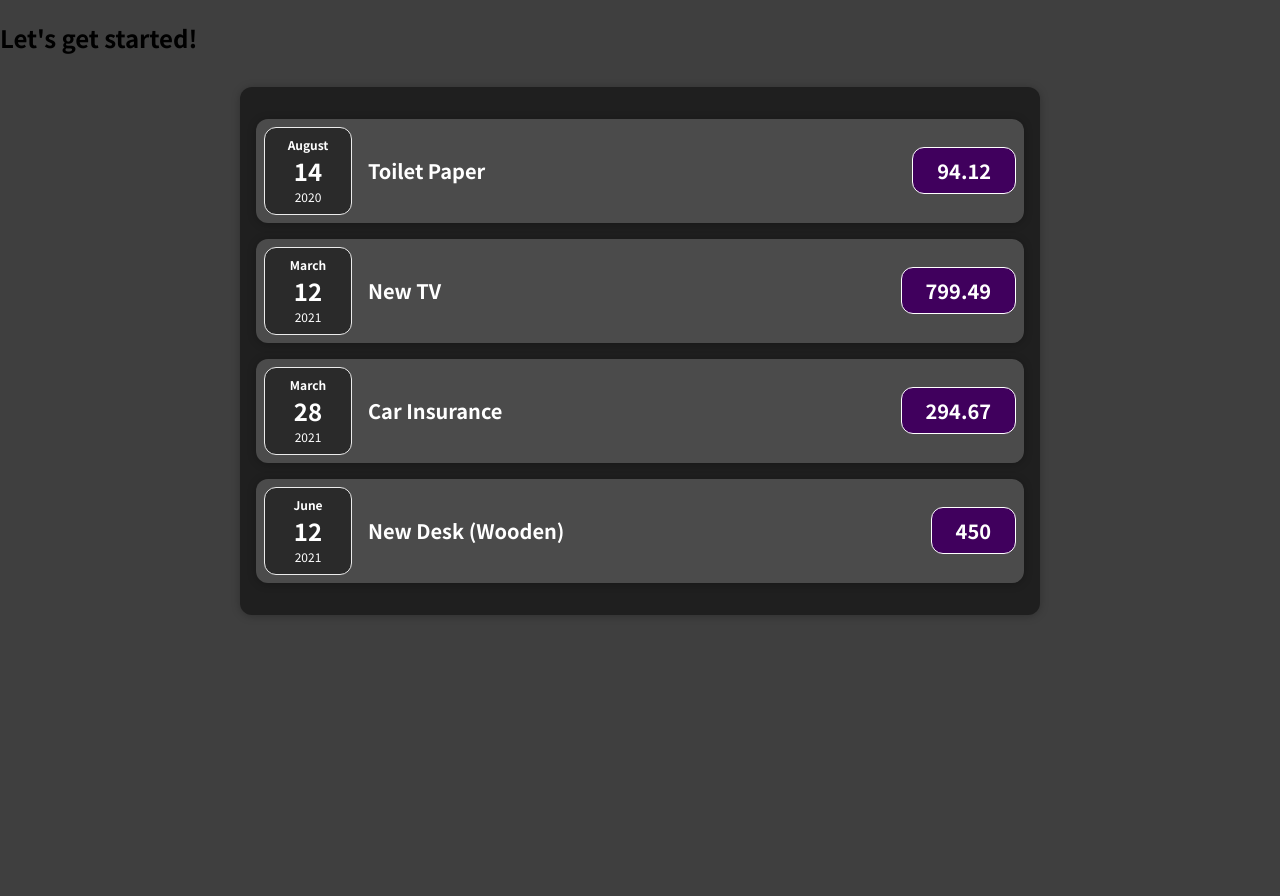
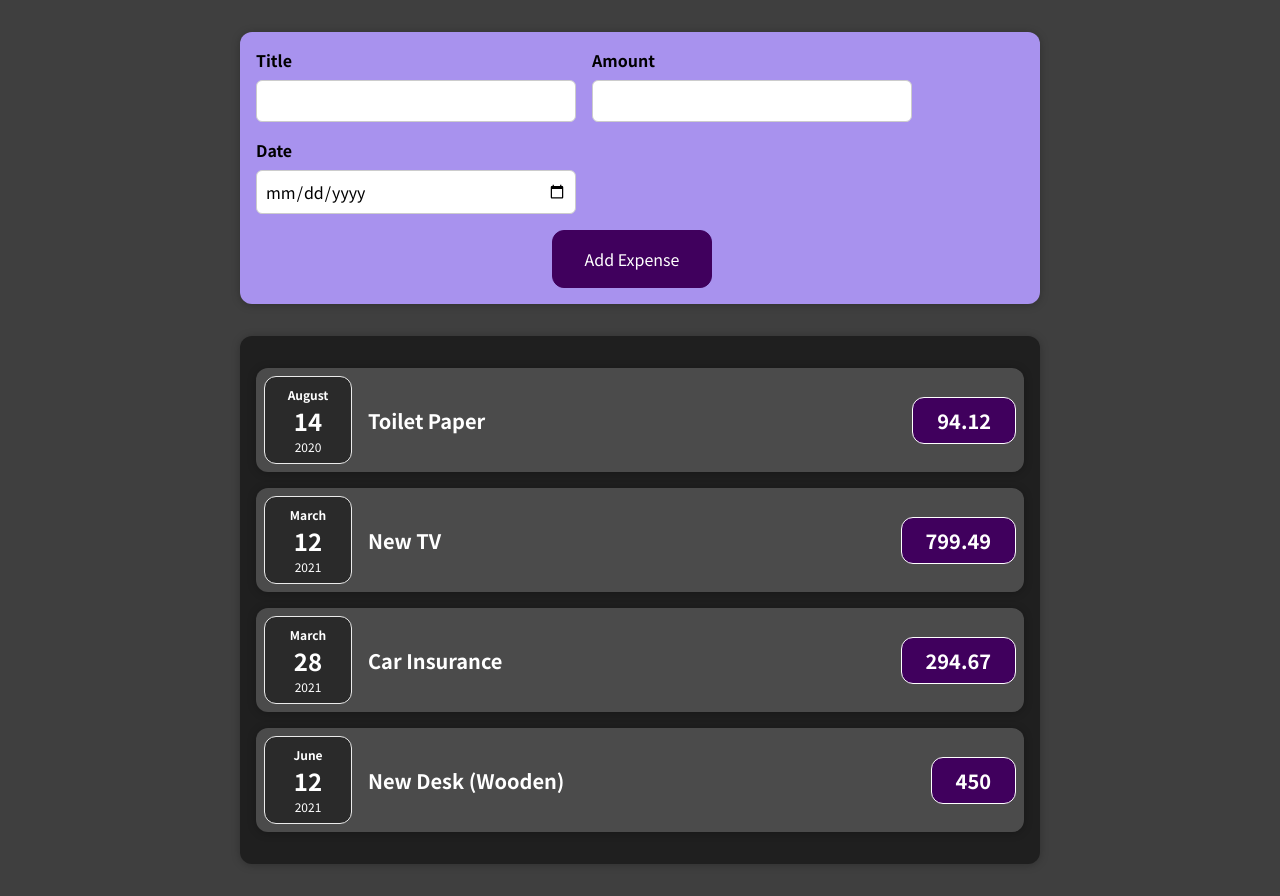
Before and after one commit to efeakil/first-react-project, a React (Create React App) app: page / in a window 1280 px wide. Before the commit the page ends 800 px from the top, so only its background shows below. Built offline with nearby package versions, Linux system fonts and the light colour scheme.

Commit message:
forms and event.target.value listener added

```diff
--- a/src/App.js
+++ b/src/App.js
@@ -1,4 +1,5 @@
 import Expenses from "./components/Expenses/Expenses";
+import NewExpense from "./components/NewExpense/NewExpense";
 
 function App() {
   const expenses = [
@@ -25,7 +26,7 @@
 
   return (
     <div>
-      <h2>Let's get started!</h2>
+      <NewExpense></NewExpense>
       <Expenses expenses={expenses}></Expenses>
     </div>
   );
--- /dev/null
+++ b/src/components/NewExpense/ExpenseForm.css
@@ -0,0 +1,26 @@
+.new-expense__controls {
+  display: flex;
+  flex-wrap: wrap;
+  gap: 1rem;
+  margin-bottom: 1rem;
+  text-align: left;
+}
+
+.new-expense__control label {
+  font-weight: bold;
+  margin-bottom: 0.5rem;
+  display: block;
+}
+
+.new-expense__control input {
+  font: inherit;
+  padding: 0.5rem;
+  border-radius: 6px;
+  border: 1px solid #ccc;
+  width: 20rem;
+  max-width: 100%;
+}
+
+.new-expense__actions {
+  text-align: right;
+}
--- /dev/null
+++ b/src/components/NewExpense/ExpenseForm.js
@@ -0,0 +1,54 @@
+import "./ExpenseForm.css";
+import { useState } from "react";
+
+const ExpenseForm = () => {
+  const [title, setTitle] = useState("");
+  const [number, setNumber] = useState("");
+  const [date, setDate] = useState("");
+
+  const changeTitleHandler = (event) => {
+    setTitle(event.target.value);
+  };
+
+  const changeNumberHandler = (event) => {
+    setNumber(event.target.value);
+  };
+
+  const changeDateHandler = (event) => {
+    setDate(event.target.value);
+  };
+
+  return (
+    <form>
+      <div className="new-expense__controls">
+        <div className="new-expense__control">
+          <label>Title</label>
+          <input type="text" onChange={changeTitleHandler} />
+        </div>
+        <div className="new-expense__control">
+          <label>Amount</label>
+          <input
+            type="number"
+            min="0.01"
+            step="0.01"
+            onChange={changeNumberHandler}
+          />
+        </div>
+        <div className="new-expense__control">
+          <label>Date</label>
+          <input
+            type="date"
+            min="2020-01-01"
+            max="2023-12-31"
+            onChange={changeDateHandler}
+          />
+        </div>
+      </div>
+      <div className="new-exoense__actions">
+        <button type="submit">Add Expense</button>
+      </div>
+    </form>
+  );
+};
+
+export default ExpenseForm;
--- /dev/null
+++ b/src/components/NewExpense/NewExpense.css
@@ -0,0 +1,38 @@
+.new-expense {
+  background-color: #a892ee;
+  padding: 1rem;
+  margin: 2rem auto;
+  width: 50rem;
+  max-width: 95%;
+  border-radius: 12px;
+  text-align: center;
+  box-shadow: 0 1px 8px rgba(0, 0, 0, 0.25);
+}
+
+.new-expense button {
+  font: inherit;
+  cursor: pointer;
+  padding: 1rem 2rem;
+  border: 1px solid #40005d;
+  background-color: #40005d;
+  color: white;
+  border-radius: 12px;
+  margin-right: 1rem;
+}
+
+.new-expense button:hover,
+.new-expense button:active {
+  background-color: #510674;
+  border-color: #510674;
+}
+
+.new-expense button.alternative {
+  color: #220131;
+  border-color: transparent;
+  background-color: transparent;
+}
+
+.new-expense button.alternative:hover,
+.new-expense button.alternative:active {
+  background-color: #ddb3f8;
+}
--- /dev/null
+++ b/src/components/NewExpense/NewExpense.js
@@ -0,0 +1,12 @@
+import "./NewExpense.css";
+import ExpenseForm from "./ExpenseForm";
+
+const NewExpence = () => {
+  return (
+    <div className="new-expense">
+      <ExpenseForm></ExpenseForm>
+    </div>
+  );
+};
+
+export default NewExpence;
```
